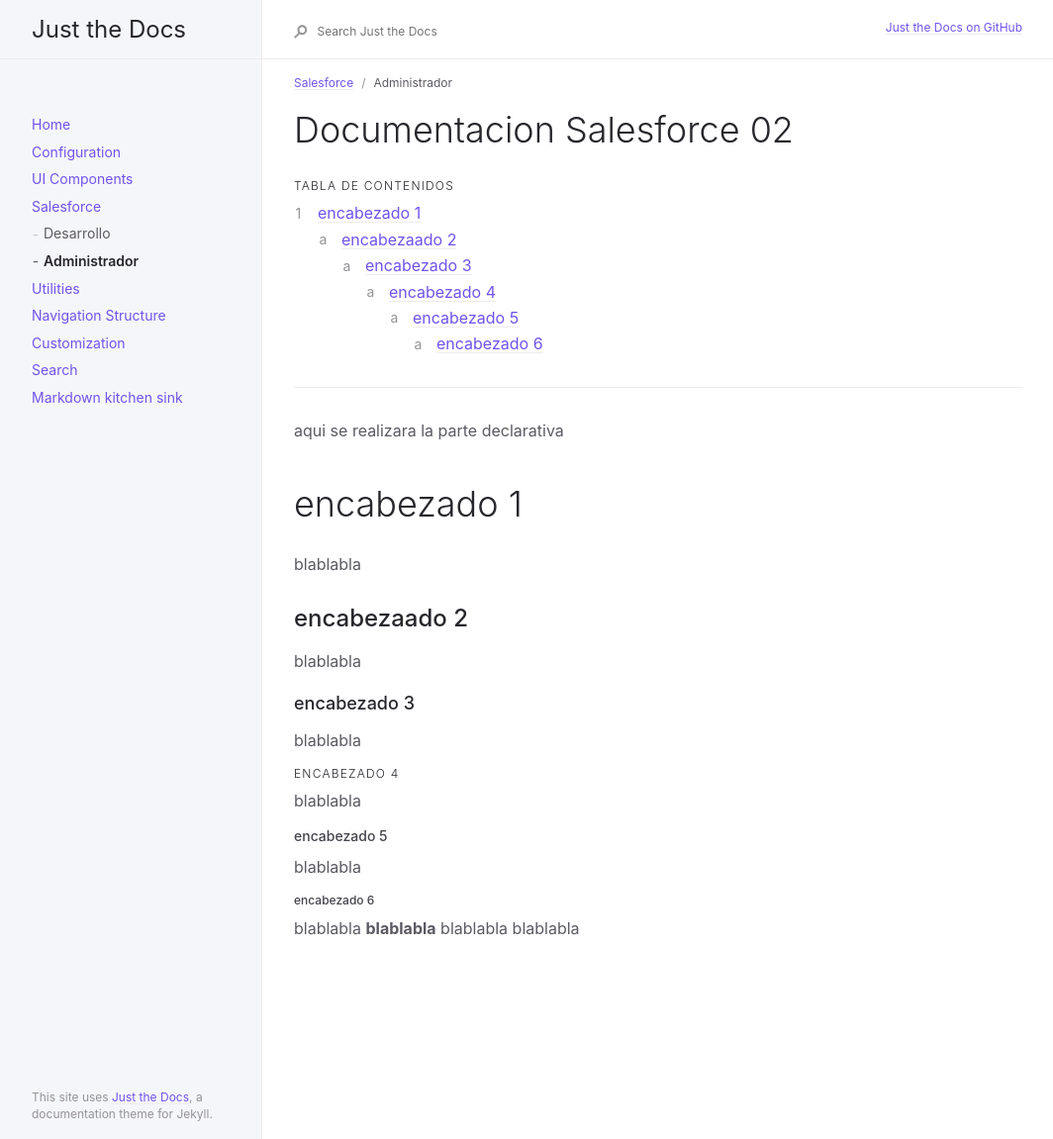
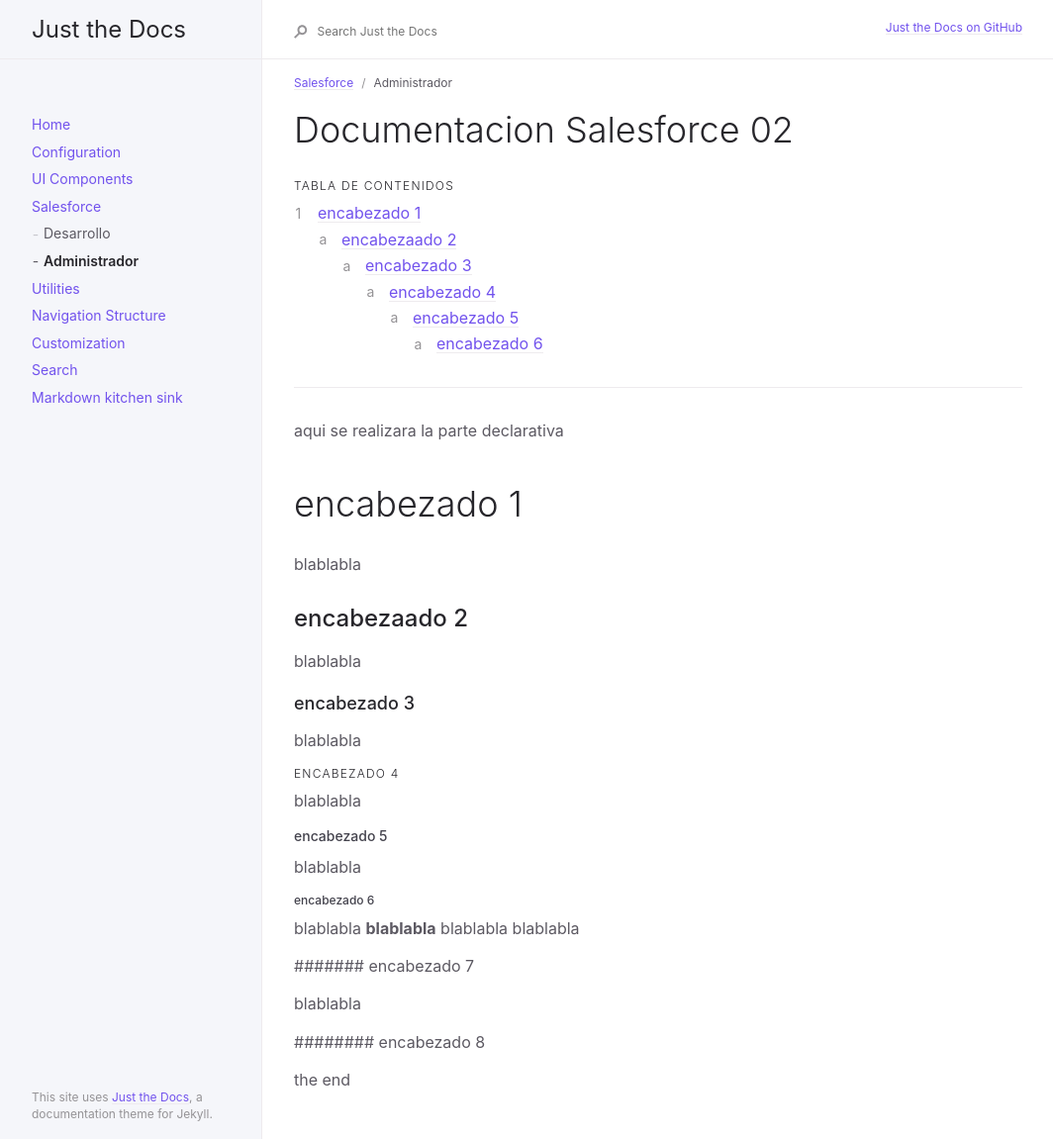
Before and after one commit to abeltranes/abeltranes.github.io, a Jekyll site: the page built from docs/salesforce/doc02.md, in a window 1280 px wide. Shown: the whole page at 99% size, without its empty margins (91-1155 px from the left). Built offline with Jekyll 4.4.1, drawn with Linux system fonts in a browser that asks for light colours.

Commit message:
Update doc02.md

```diff
--- a/docs/salesforce/doc02.md
+++ b/docs/salesforce/doc02.md
@@ -41,3 +41,11 @@ blablabla
 ###### encabezado 6
 
 blablabla **blablabla** blablabla  blablabla
+
+####### encabezado 7
+
+blablabla
+
+######## encabezado 8
+
+the end
```
